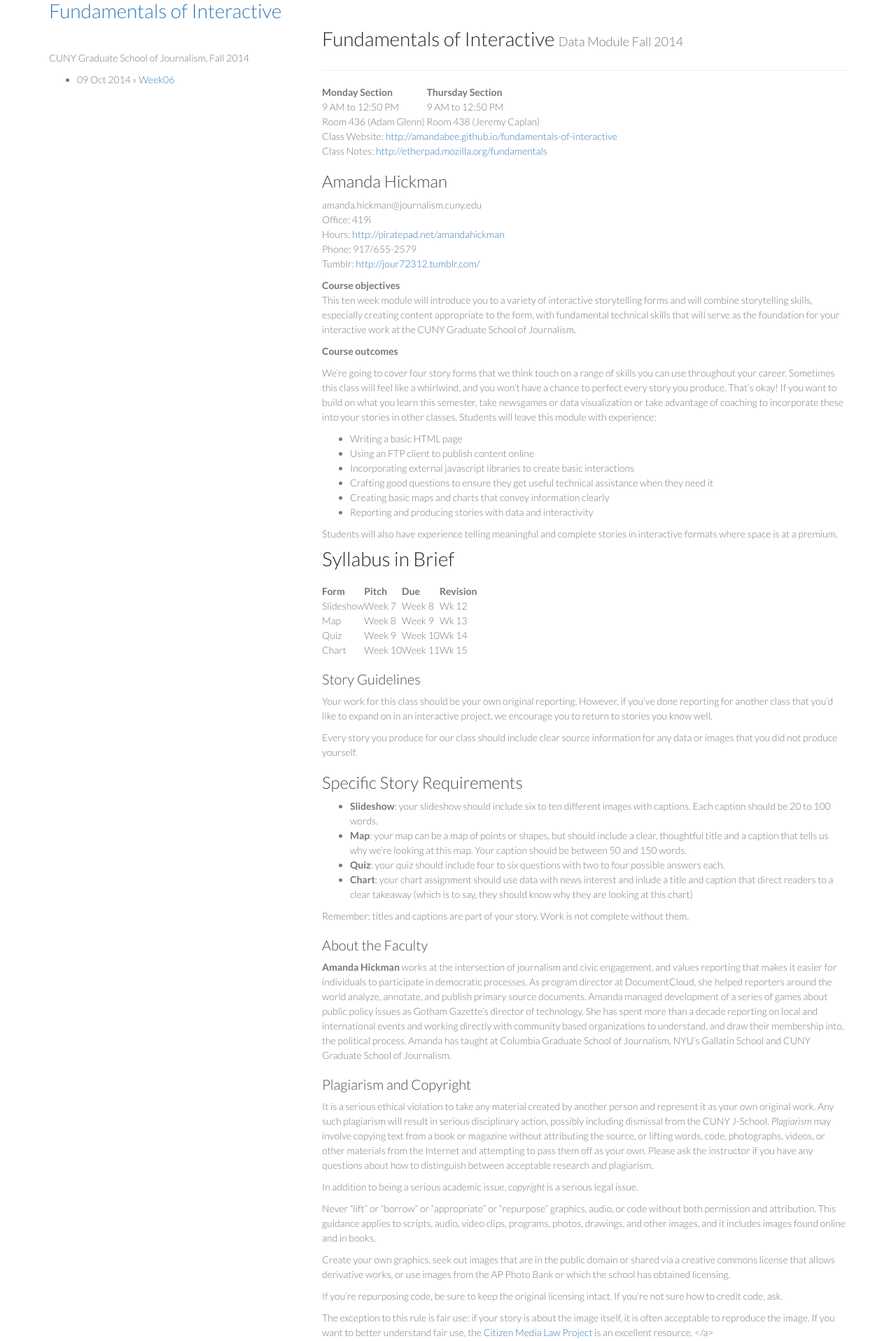
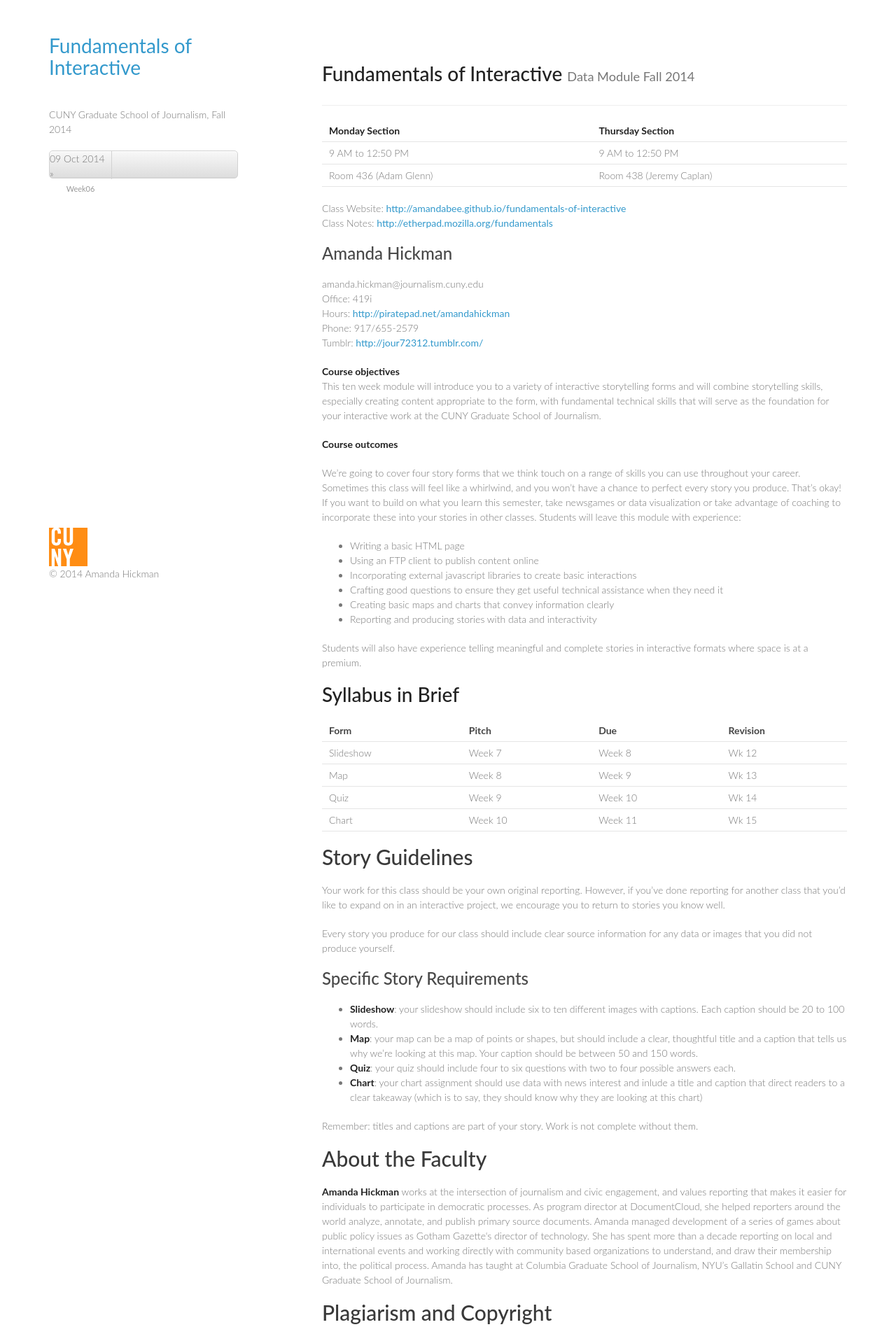
Before and after one commit to amandabee/fundamentals-of-interactive, a Jekyll site: the page built from index.md, in a window 1280 px wide. Shown: the top 1916 px of the page at 70% size. Built offline with Jekyll 4.4.1, drawn with Linux system fonts in a browser that asks for light colours; nearby versions of some CDN libraries.

Commit message:
Making it pretty. Using the "minimal" theme.

```diff
--- a/assets/css/style.css
+++ b/assets/css/style.css
@@ -1,108 +1,254 @@
-@import url(https://fonts.googleapis.com/css?family=Lato:300italic,700italic,300,700);
-
-/* Custom container */
-
-/* Replaced with normal container and standard footer */
-/*.container-narrow {
-  margin: 0 auto;
-  max-width: 700px; }
-
-.container-narrow > hr {
-  margin: 30px 0; }
-*/
-
-/* Replaced with standard BS3 Navbar */
-/*.navbar .nav {
-  float: right; }*/
-
-/* colors */
 
 body {
-    font: 300 14px/1.5 Lato,"Helvetica Neue",Helvetica,Arial,sans-serif;
-    color: #777;
+  padding:50px;
+  font:14px/1.5 Lato, "Helvetica Neue", Helvetica, Arial, sans-serif;
+  color:#777;
+  font-weight:300;
+}
+
+h1, h2, h3, h4, h5, h6 {
+  color:#222;
+  margin:0 0 20px;
+}
+
+p, ul, ol, table, pre, dl {
+  margin:0 0 20px;
+}
+
+h1, h2, h3 {
+  line-height:1.1;
 }
 
 h1 {
-    color: #222;
-    margin: 0px 0px 20px;
-    font-size: 28px;
+  font-size:28px;
 }
 
 h2 {
-  color: #222;
-  font-size: 20px;
-
-
+  color:#393939;
 }
 
-h2, h3, h4, h5, h6 {
-    color: #494949;
-}
-h1, h2, h3 {
-    line-height: 1.1;
+h3, h4, h5, h6 {
+  color:#494949;
 }
 
+a {
+  color:#39c;
+  font-weight:400;
+  text-decoration:none;
+}
 
-/* footer
+a small {
+  font-size:11px;
+  color:#777;
+  margin-top:-0.6em;
+  display:block;
+}
+
+.wrapper {
+  width:860px;
+  margin:0 auto;
+}
+
+blockquote {
+  border-left:1px solid #e5e5e5;
+  margin:0;
+  padding:0 0 0 20px;
+  font-style:italic;
+}
+
+code, pre {
+  font-family:Monaco, Bitstream Vera Sans Mono, Lucida Console, Terminal;
+  color:#333;
+  font-size:12px;
+}
+
+pre {
+  padding:8px 15px;
+  background: #f8f8f8;
+  border-radius:5px;
+  border:1px solid #e5e5e5;
+  overflow-x: auto;
+}
+
+table {
+  width:100%;
+  border-collapse:collapse;
+}
+
+th, td {
+  text-align:left;
+  padding:5px 10px;
+  border-bottom:1px solid #e5e5e5;
+}
+
+dt {
+  color:#444;
+  font-weight:700;
+}
+
+th {
+  color:#444;
+}
+
+img {
+  max-width:100%;
+}
+
+header {
+  width:270px;
+  float:left;
+  position:fixed;
+}
+
+header ul {
+  list-style:none;
+  height:40px;
+
+  padding:0;
+
+  background: #eee;
+  background: -moz-linear-gradient(top, #f8f8f8 0%, #dddddd 100%);
+  background: -webkit-gradient(linear, left top, left bottom, color-stop(0%,#f8f8f8), color-stop(100%,#dddddd));
+  background: -webkit-linear-gradient(top, #f8f8f8 0%,#dddddd 100%);
+  background: -o-linear-gradient(top, #f8f8f8 0%,#dddddd 100%);
+  background: -ms-linear-gradient(top, #f8f8f8 0%,#dddddd 100%);
+  background: linear-gradient(top, #f8f8f8 0%,#dddddd 100%);
+
+  border-radius:5px;
+  border:1px solid #d2d2d2;
+  box-shadow:inset #fff 0 1px 0, inset rgba(0,0,0,0.03) 0 -1px 0;
+  width:270px;
+}
+
+header li {
+  width:89px;
+  float:left;
+  border-right:1px solid #d2d2d2;
+  height:40px;
+}
+
+header ul a {
+  line-height:1;
+  font-size:11px;
+  color:#999;
+  display:block;
+  text-align:center;
+  padding-top:6px;
+  height:40px;
+}
+
+strong {
+  color:#222;
+  font-weight:700;
+}
+
+header ul li + li {
+  width:88px;
+  border-left:1px solid #fff;
+}
+
+header ul li + li + li {
+  border-right:none;
+  width:89px;
+}
+
+header ul a strong {
+  font-size:14px;
+  display:block;
+  color:#222;
+}
+
+section {
+  width:500px;
+  float:right;
+  padding-bottom:50px;
+}
+
+small {
+  font-size:11px;
+}
+
+hr {
+  border:0;
+  background:#e5e5e5;
+  height:1px;
+  margin:0 0 20px;
+}
 
 footer {
-    width: 270px;
-    float: left;
-    position: fixed;
-    bottom: 50px;
+  width:270px;
+  float:left;
+  position:fixed;
+  bottom:50px;
 }
-*/
-/* posts index */
-.post > h3.title {
-  position: relative;
-  padding-top: 10px; }
 
-.post > h3.title span.date {
-  position: absolute;
-  right: 0;
-  font-size: 0.9em; }
+@media print, screen and (max-width: 960px) {
 
-.post > .more {
-  margin: 10px 0;
-  text-align: left; }
+  div.wrapper {
+    width:auto;
+    margin:0;
+  }
 
-/* post-full*/
-.post-full .date {
-  margin-bottom: 20px;
-  font-weight: bold; }
+  header, section, footer {
+    float:none;
+    position:static;
+    width:auto;
+  }
 
-/* tag_box */
-.tag_box {
-  list-style: none;
-  margin: 0;
-  overflow: hidden; }
+  header {
+    padding-right:320px;
+  }
 
-.tag_box li {
-  line-height: 28px; }
+  section {
+    border:1px solid #e5e5e5;
+    border-width:1px 0;
+    padding:20px 0;
+    margin:0 0 20px;
+  }
 
-.tag_box li i {
-  opacity: 0.9; }
+  header a small {
+    display:inline;
+  }
 
-.tag_box.inline li {
-  float: left; }
+  header ul {
+    position:absolute;
+    right:50px;
+    top:52px;
+  }
+}
 
-.tag_box a {
-  padding: 3px 6px;
-  margin: 2px;
-  background: #eee;
-  color: #555;
-  border-radius: 3px;
-  text-decoration: none;
-  border: 1px dashed #cccccc; }
+@media print, screen and (max-width: 720px) {
+  body {
+    word-wrap:break-word;
+  }
 
-.tag_box a span {
-  vertical-align: super;
-  font-size: 0.8em; }
+  header {
+    padding:0;
+  }
 
-.tag_box a:hover {
-  background-color: #e5e5e5; }
+  header ul, header p.view {
+    position:static;
+  }
 
-.tag_box a.active {
-  background: #57A957;
-  border: 1px solid #4c964d;
-  color: #FFF; }
+  pre, code {
+    word-wrap:normal;
+  }
+}
+
+@media print, screen and (max-width: 480px) {
+  body {
+    padding:15px;
+  }
+
+  header ul {
+    display:none;
+  }
+}
+
+@media print {
+  body {
+    padding:0.4in;
+    font-size:12pt;
+    color:#444;
+  }
+}
```
Also changed, not shown: assets/images/cunyj-logo.png (added), assets/images/cunyj-logo_h360.png (added).
